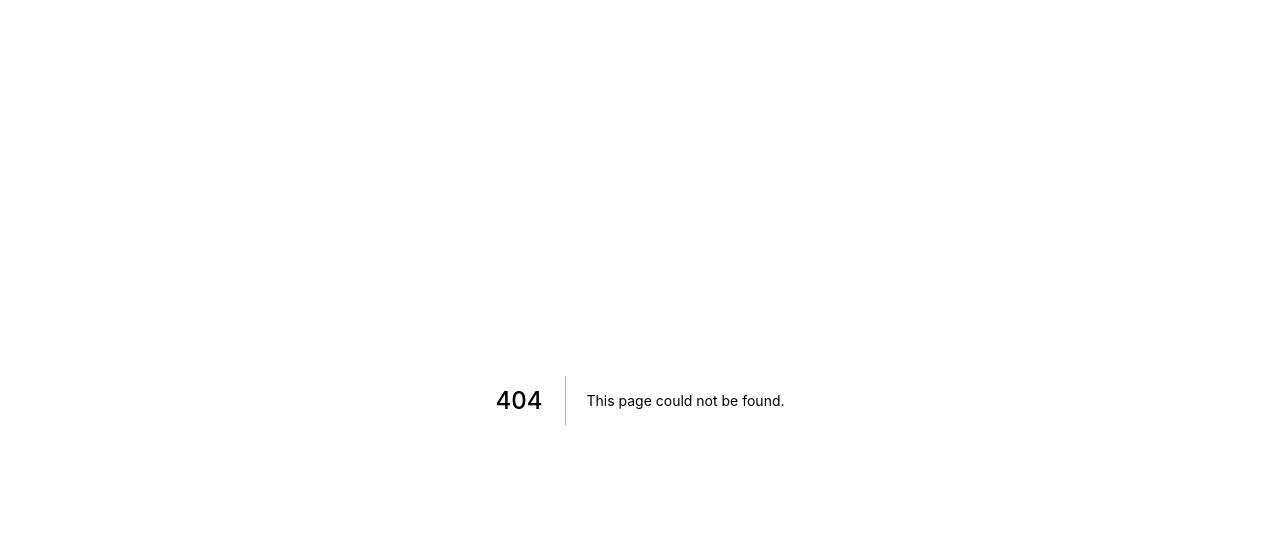
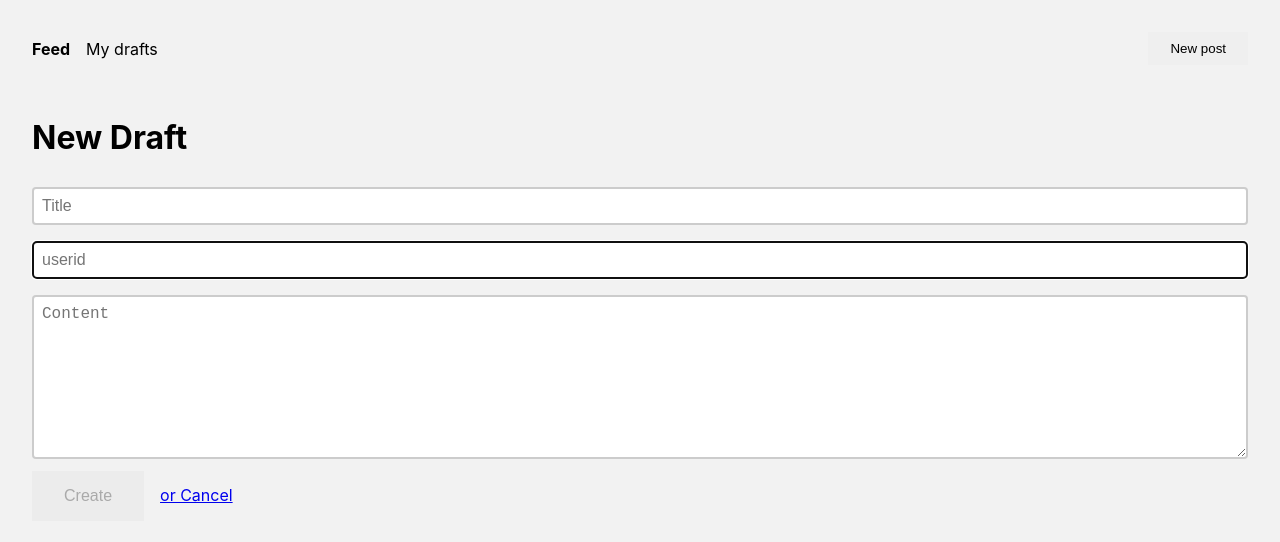
Before and after one commit to TheValduga/next-fullstack-app-vercel, a Next.js app: page /create in a window 1280 px wide. Before the commit this address had no page. Shown: the top 542 px of the page. Built offline with nearby package versions, Linux system fonts and the light colour scheme.

Commit message:
tentando passo 8

```diff
--- a/components/Header.tsx
+++ b/components/Header.tsx
@@ -1,6 +1,8 @@
-import React from "react";
-import Link from "next/link";
-import { useRouter } from "next/router";
+// Header.tsx
+import React from 'react';
+import Link from 'next/link';
+import { useRouter } from 'next/router';
+
 
 const Header: React.FC = () => {
   const router = useRouter();
@@ -10,7 +12,7 @@
   let left = (
     <div className="left">
       <Link href="/">
-        <a className="bold" data-active={isActive("/")}>
+        <a className="bold" data-active={isActive('/')}>
           Feed
         </a>
       </Link>
@@ -21,11 +23,11 @@
 
         a {
           text-decoration: none;
-          color: #000;
+          color: var(--geist-foreground);
           display: inline-block;
         }
 
-        .left a[data-active="true"] {
+        .left a[data-active='true'] {
           color: gray;
         }
 
@@ -37,6 +39,83 @@
   );
 
   let right = null;
+
+
+
+
+  if (true) {
+    left = (
+      <div className="left">
+        <Link href="/">
+          <a className="bold" data-active={isActive('/')}>
+            Feed
+          </a>
+        </Link>
+        <Link href="/drafts">
+          <a data-active={isActive('/drafts')}>My drafts</a>
+        </Link>
+        <style jsx>{`
+          .bold {
+            font-weight: bold;
+          }
+
+          a {
+            text-decoration: none;
+            color: var(--geist-foreground);
+            display: inline-block;
+          }
+
+          .left a[data-active='true'] {
+            color: gray;
+          }
+
+          a + a {
+            margin-left: 1rem;
+          }
+        `}</style>
+      </div>
+    );
+    right = (
+      <div className="right">
+        <Link href="/create">
+          <button>
+            <a>New post</a>
+          </button>
+        </Link>
+        <style jsx>{`
+          a {
+            text-decoration: none;
+            color: var(--geist-foreground);
+            display: inline-block;
+          }
+
+          p {
+            display: inline-block;
+            font-size: 13px;
+            padding-right: 1rem;
+          }
+
+          a + a {
+            margin-left: 1rem;
+          }
+
+          .right {
+            margin-left: auto;
+          }
+
+          .right a {
+            border: 1px solid var(--geist-foreground);
+            padding: 0.5rem 1rem;
+            border-radius: 3px;
+          }
+
+          button {
+            border: none;
+          }
+        `}</style>
+      </div>
+    );
+  }
 
   return (
     <nav>
--- /dev/null
+++ b/pages/api/post/index.tsx
@@ -0,0 +1,20 @@
+// pages/api/post/index.ts
+
+import { getSession } from 'next-auth/react';
+import prisma from '../../../lib/prisma';
+
+// POST /api/post
+// Required fields in body: title
+// Optional fields in body: content
+export default async function handle(req, res) {
+  const { title, content } = req.body;
+  const result = await prisma.post.create({
+
+    data: {
+      title: title,
+      content: content,
+      author: { connect: { email: session?.user?.email } },
+    },
+  });
+  res.json(result);
+}
--- /dev/null
+++ b/pages/create.tsx
@@ -0,0 +1,92 @@
+// pages/create.tsx
+
+import React, { useState } from 'react';
+import Layout from '../components/Layout';
+import Router from 'next/router';
+
+const Draft: React.FC = () => {
+  const [title, setTitle] = useState('');
+  const [content, setContent] = useState('');
+  const [userid, setUserid] = useState('');
+
+  const submitData = async (e: React.SyntheticEvent) => {
+    e.preventDefault();
+    try {
+        const body = { title, content, userid };
+        await fetch('/api/post', {
+            method: 'POST',
+            headers: { 'Content-Type' : 'application/json'},
+            body: JSON.stringify(body)
+        });
+        await Router.push('/drafts');
+    }
+    catch (error) {
+        console.error(error)
+    }
+  };
+
+  return (
+    <Layout>
+      <div>
+        <form onSubmit={submitData}>
+          <h1>New Draft</h1>
+          <input
+            autoFocus
+            onChange={(e) => setTitle(e.target.value)}
+            placeholder="Title"
+            type="text"
+            value={title}
+          />
+           <input
+            autoFocus
+            onChange={(e) => setUserid(e.target.value)}
+            placeholder="userid"
+            type="text"
+            value={userid}
+          />
+          <textarea
+            cols={50}
+            onChange={(e) => setContent(e.target.value)}
+            placeholder="Content"
+            rows={8}
+            value={content}
+          />
+          <input disabled={!content || !title} type="submit" value="Create" />
+          <a className="back" href="#" onClick={() => Router.push('/')}>
+            or Cancel
+          </a>
+        </form>
+      </div>
+      <style jsx>{`
+        .page {
+          background: var(--geist-background);
+          padding: 3rem;
+          display: flex;
+          justify-content: center;
+          align-items: center;
+        }
+
+        input[type='text'],
+        textarea {
+          width: 100%;
+          padding: 0.5rem;
+          margin: 0.5rem 0;
+          border-radius: 0.25rem;
+          border: 0.125rem solid rgba(0, 0, 0, 0.2);
+        }
+
+        input[type='submit'] {
+          background: #ececec;
+          border: 0;
+          padding: 1rem 2rem;
+        }
+
+        .back {
+          margin-left: 1rem;
+        }
+      `}</style>
+    </Layout>
+  );
+};
+
+export default Draft;
```
Also changed, not shown: 1 other file (tests, documents, lock files or other folders).
